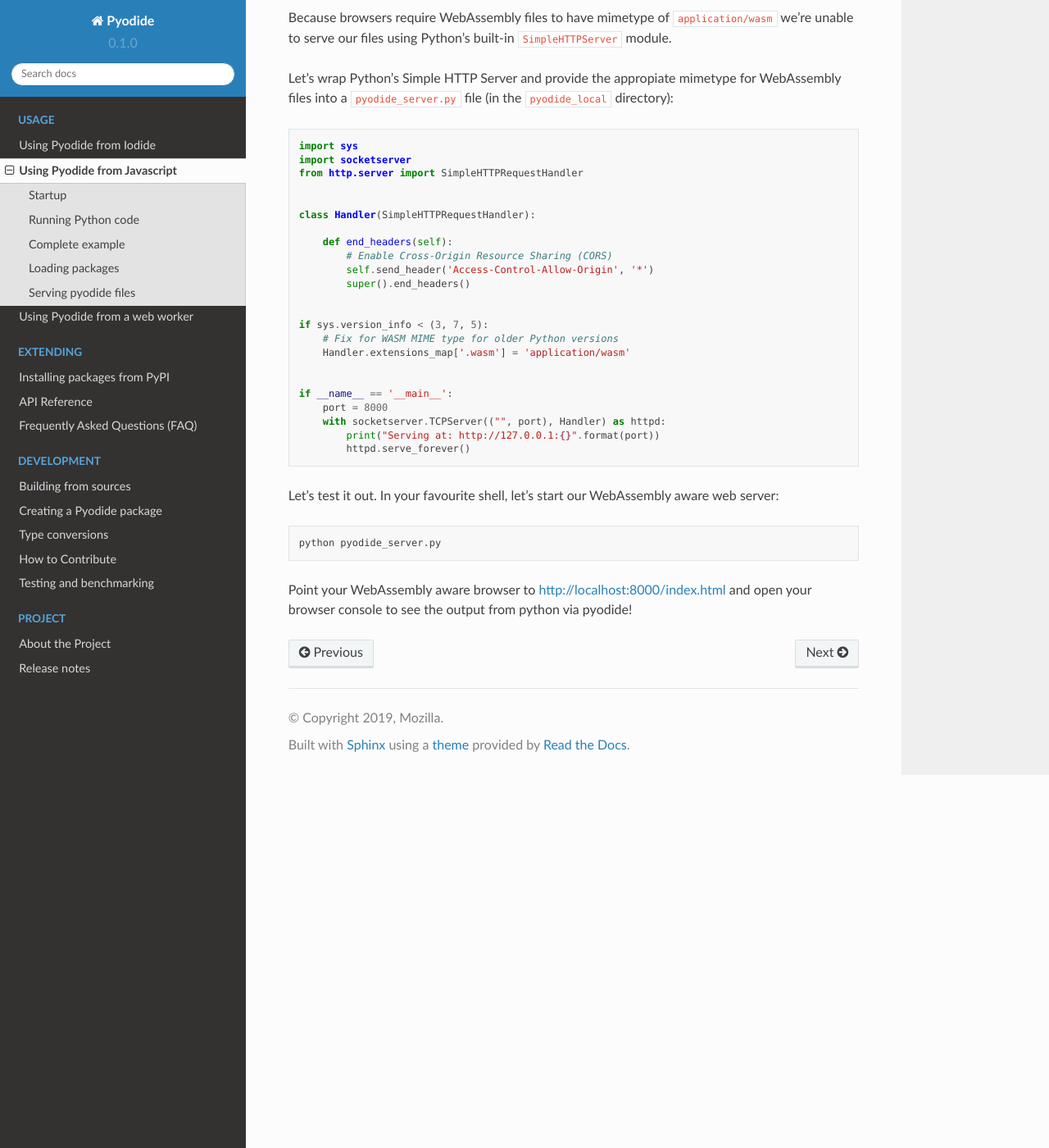
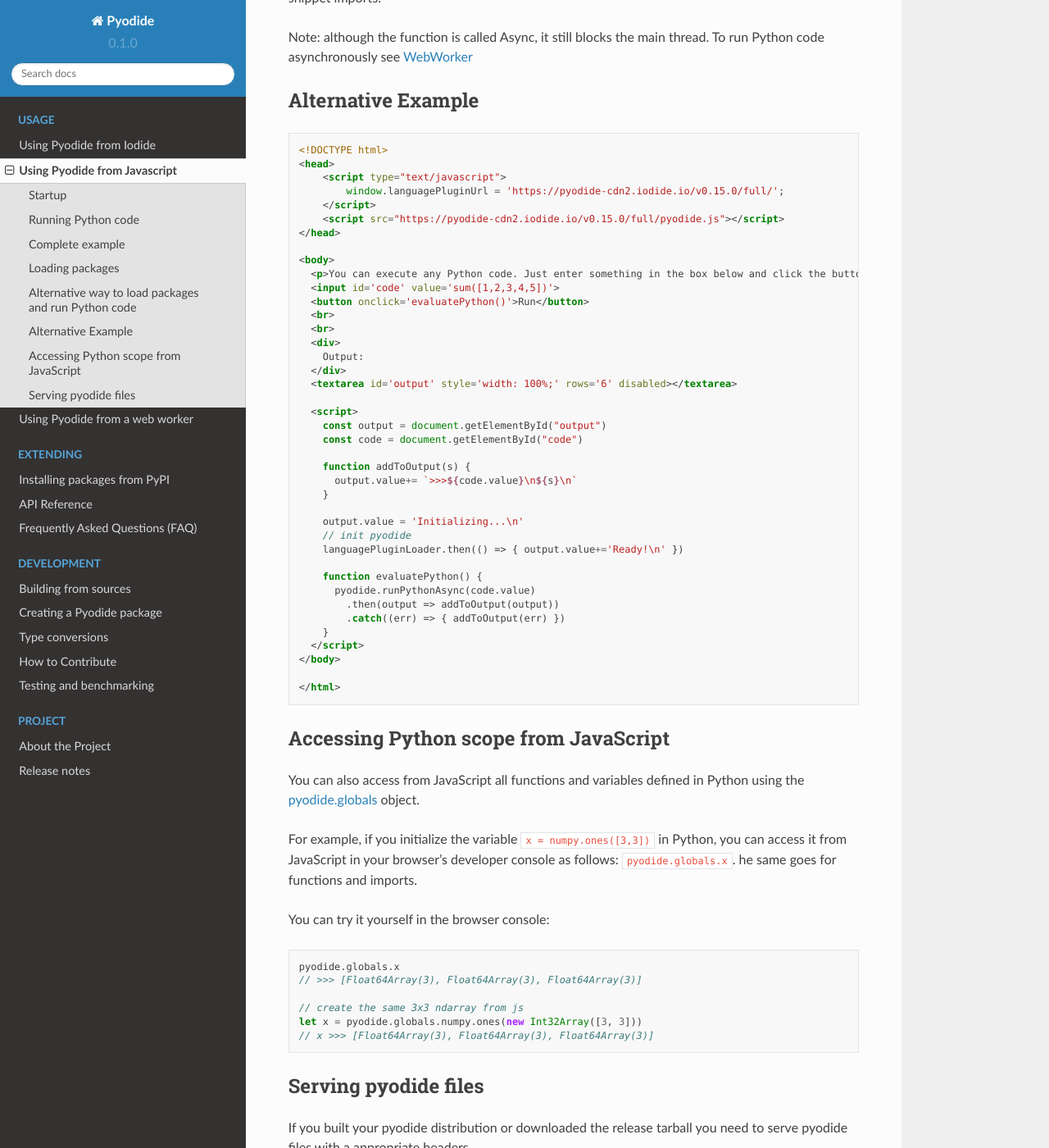
Before and after one commit to pyodide/pyodide, a Sphinx documentation site: the page built from docs/using_pyodide_from_javascript.md, in a window 1280 px wide and 1400 px high, scrolled down 2290 px. Shown: the whole window at 82% size. Built offline with Sphinx 7.4.7 and the Read the Docs theme 2.0.0, drawn with Linux system fonts in a browser that asks for light colours; the version number is read from the project's files by our own code; some of the changed text lies outside the part shown.

Commit message:
DOC Using Pyodide from Javascript: add additional example

````diff
--- a/docs/using_pyodide_from_javascript.md
+++ b/docs/using_pyodide_from_javascript.md
@@ -1,7 +1,6 @@
 # Using Pyodide from Javascript
 
-This document describes using Pyodide directly from Javascript. For information
-about using Pyodide from Iodide, see [Using Pyodide from
+This document describes using Pyodide directly from Javascript. For information about using Pyodide from Iodide, see [Using Pyodide from
 Iodide](using_pyodide_from_iodide.md).
 
 ## Startup
@@ -102,6 +101,73 @@
 });
 ```
 
+## Alternative way to load packages and run Python code
+
+Alternatively you can run Python code without manually pre-loading packages. You can do this with [pyodide.runPythonAsync](api_reference.md#pyodide-runpythonasync-code-messagecallback-errorcallback) function, which will automatically download all packages that the code snippet imports.
+
+Note: although the function is called Async, it still blocks the main thread. To run Python code asynchronously see [WebWorker](using_pyodide_from_webworker.md)
+
+## Alternative Example
+
+```html
+<!DOCTYPE html>
+<head>
+    <script type="text/javascript">
+        window.languagePluginUrl = 'https://pyodide-cdn2.iodide.io/v0.15.0/full/';
+    </script>
+    <script src="https://pyodide-cdn2.iodide.io/v0.15.0/full/pyodide.js"></script>
+</head>
+
+<body>
+  <p>You can execute any Python code. Just enter something in the box below and click the button.</p>
+  <input id='code' value='sum([1,2,3,4,5])'>
+  <button onclick='evaluatePython()'>Run</button>
+  <br>
+  <br>
+  <div>
+    Output:
+  </div>
+  <textarea id='output' style='width: 100%;' rows='6' disabled></textarea>
+
+  <script>
+    const output = document.getElementById("output")
+    const code = document.getElementById("code")
+
+    function addToOutput(s) {
+      output.value+= `>>>${code.value}\n${s}\n`
+    }
+
+    output.value = 'Initializing...\n'
+    // init pyodide
+    languagePluginLoader.then(() => { output.value+='Ready!\n' })
+
+    function evaluatePython() {
+      pyodide.runPythonAsync(code.value)
+        .then(output => addToOutput(output))
+        .catch((err) => { addToOutput(err) })
+    }
+  </script>
+</body>
+
+</html>
+```
+
+## Accessing Python scope from JavaScript
+
+You can also access from JavaScript all functions and variables defined in Python using the [pyodide.globals](api_reference.html#pyodide-globals) object.
+
+For example, if you initialize the variable `x = numpy.ones([3,3])` in Python, you can access it from JavaScript in your browser's developer console as follows: `pyodide.globals.x`. he same goes for functions and imports.
+
+You can try it yourself in the browser console:
+```js
+pyodide.globals.x
+// >>> [Float64Array(3), Float64Array(3), Float64Array(3)]
+
+// create the same 3x3 ndarray from js
+let x = pyodide.globals.numpy.ones(new Int32Array([3, 3]))
+// x >>> [Float64Array(3), Float64Array(3), Float64Array(3)]
+```
+
 ## Serving pyodide files
 
 If you built your pyodide distribution or downloaded the release tarball
````
